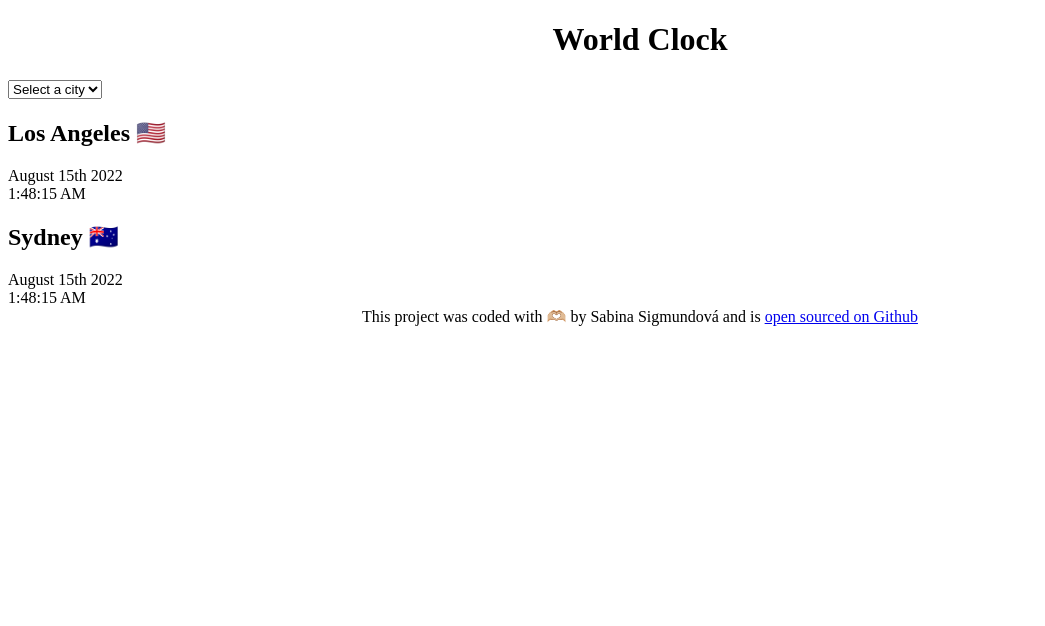
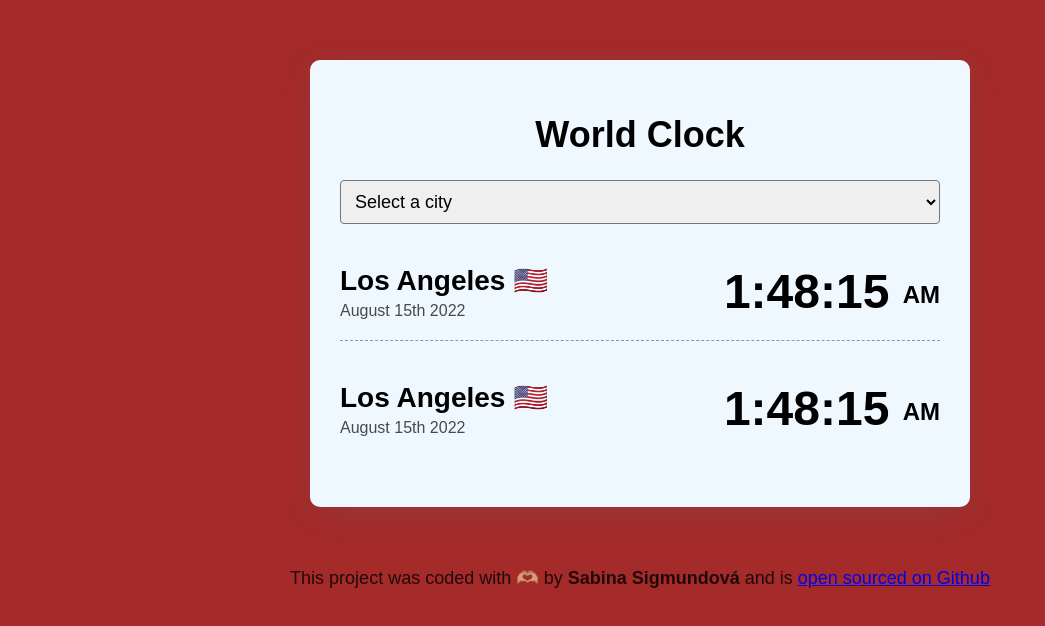
Before and after one commit to SabinaSig/world-clock, a plain HTML site: page index.html in a window 1280 px wide. Shown: the whole page, without its empty margins (0-1045 px from the left). Drawn offline with Linux system fonts and the light colour scheme.

Commit message:
Styled the project with css

```diff
--- a/css/style.css
+++ b/css/style.css
@@ -1,7 +1,69 @@
+body{
+    background-color: brown;
+    font-family: sans-serif;
+}
+
 h1 {
     text-align: center;
+    font-family: sans-serif;
+    font-size: 36px;
 }
+
+h2 {
+    margin: 0 0 5px;
+    font-size: 28px;
+}
+
+select {
+    display: block;
+    font-size: 18px;
+    width: 100%;
+    padding: 10px;
+    border-radius: 4px;
+}
+
+
+.container {
+    max-width: 600px;
+    margin: 60px auto;
+    background-color: aliceblue;
+    box-shadow: rgba(100, 100, 111, 0.2) 0px 7px 29px 0px ;
+    padding: 30px;
+    border-radius: 10px;
+}
+
+.city {
+    display: flex;
+    margin: 20px 0;
+    justify-content: space-between;
+    padding: 20px 0;
+    border-bottom: 1px dashed rgba(0, 0, 0, 0.4);
+
+}
+
+.city:last-child {
+    border: none;
+}
+
+.date {
+    opacity: 0.7;
+}
+
+.time {
+    font-size: 48px;
+    font-weight: bold;
+
+}
+
+.time small {
+    font-size: 24px;
+    vertical-align: middle;
+    line-height: 36px;
+}
+
 
 footer {
     text-align: center;
+    font-size: 18px;
+    color: rgba(0, 0, 0, 0.8);
 }
--- a/index.html
+++ b/index.html
@@ -18,18 +18,22 @@
 
         </select>
         <div class="city">
-            <h2>Los Angeles 🇺🇸</h2>
-            <div class="date">August 15th 2022</div>
-            <div class="time">1:48:15 AM</div>
+            <div>
+                <h2>Los Angeles 🇺🇸</h2>
+                <div class="date">August 15th 2022</div>
+            </div>
+            <div class="time">1:48:15 <small>AM</small></div>
         </div>
         <div class="city">
-            <h2>Sydney 🇦🇺</h2>
-            <div class="date">August 15th 2022</div>
-            <div class="time">1:48:15 AM</div>
+            <div>
+                <h2>Los Angeles 🇺🇸</h2>
+                <div class="date">August 15th 2022</div>
+            </div>
+            <div class="time">1:48:15 <small>AM</small></div>
         </div>
     </div>
     <footer>
-        This project was coded with 🫶🏼 by Sabina Sigmundová and is
+        This project was coded with 🫶🏼 by <strong>Sabina Sigmundová</strong> and is
         <a href="https://github.com/SabinaSig/world-clock" target="_blank">
         open sourced on Github
         </a>
```
